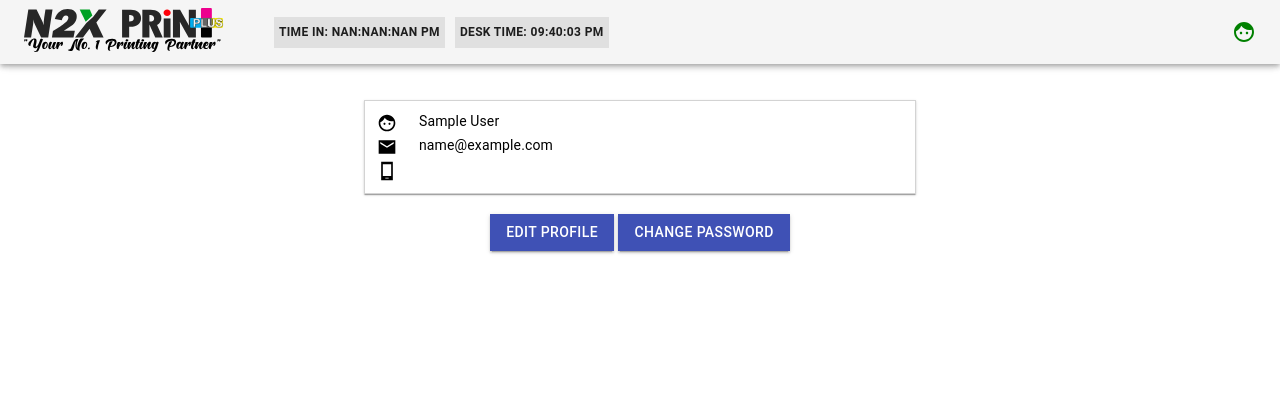
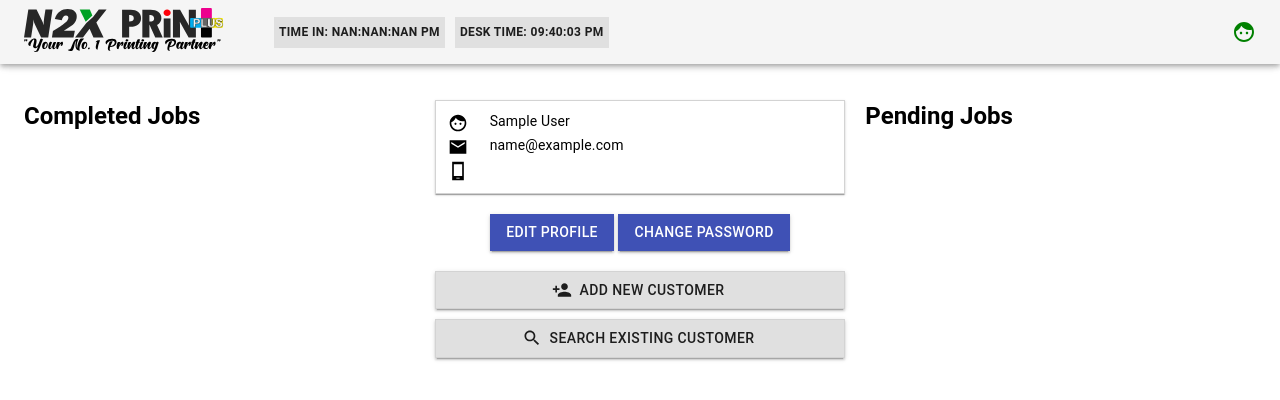
Before and after one commit to batanj/typescript-react-n2xprintplus, a React (Create React App) app: page / in a window 1280 px wide. Shown: the top 400 px of the page. Built offline with nearby package versions, Linux system fonts and the light colour scheme; sample sign-in values are in the browser's storage.

Commit message:
Modified home page

```diff
--- a/src/pages/HomePage.tsx
+++ b/src/pages/HomePage.tsx
@@ -9,6 +9,8 @@ import EmailSharp from "@material-ui/icons/EmailSharp";
 import PhoneAndroidSharp from "@material-ui/icons/PhoneAndroidSharp";
 import Button from "@material-ui/core/Button";
 import PageNavigation from "../components/PageNavigation";
+import PersonAddSharp from "@material-ui/icons/PersonAddSharp";
+import SearchSharp from "@material-ui/icons/SearchSharp";
 import makeStyles from "@material-ui/core/styles/makeStyles";
 import UserContext from "../contexts/UserContext";
 
@@ -26,17 +28,39 @@ const useStyles = makeStyles({
     padding: 2,
   },
   typography: { paddingLeft: 20, fontSize: 14 },
+  btn: { borderRadius: 0, marginBottom: 10, border: "1px solid lightgray" },
 });
 
 const HomePage: React.FC<RouteComponentProps> = ({ ...props }) => {
   const styles = useStyles();
   const user = useContext(UserContext);
+  const { history } = props;
 
   return (
     <>
       <PageNavigation {...props} />
-      <Container className={styles.container} maxWidth="sm">
-        <Box border={1} borderColor="LightGray" boxShadow={1} padding={1.25}>
+      <Container className={styles.container} maxWidth="xl">
+        <Grid container direction="row">
+          <Grid container item sm={4} style={{ paddingRight: 20 }}>
+            <Typography
+              variant="h5"
+              style={{ fontWeight: 700, marginTop: 0, paddingBottom: 10 }}
+            >
+              Completed Jobs
+            </Typography>
+          </Grid>
+          <Grid
+            container
+            item
+            sm={4}
+            style={{ display: "flex", flexDirection: "column" }}
+          >
+            <Box
+              border={1}
+              borderColor="LightGray"
+              boxShadow={1}
+              padding={1.25}
+            >
               <Grid container direction="column">
                 <Grid container item>
                   <FaceSharp className={styles.icon} />
@@ -63,6 +87,7 @@ const HomePage: React.FC<RouteComponentProps> = ({ ...props }) => {
                 variant="contained"
                 color="primary"
                 style={{ borderRadius: 0 }}
+                onClick={() => history.push("/")}
               >
                 Edit Profile
               </Button>
@@ -75,6 +100,40 @@ const HomePage: React.FC<RouteComponentProps> = ({ ...props }) => {
                 Change Password
               </Button>
             </div>
+            <div
+              style={{
+                marginTop: 20,
+                display: "flex",
+                flexDirection: "column",
+              }}
+            >
+              <Button
+                startIcon={<PersonAddSharp />}
+                variant="contained"
+                className={styles.btn}
+                onClick={() => history.push("/customers/add")}
+              >
+                Add New Customer
+              </Button>
+              <Button
+                startIcon={<SearchSharp />}
+                variant="contained"
+                className={styles.btn}
+                onClick={() => history.push("/customers/search")}
+              >
+                Search Existing Customer
+              </Button>
+            </div>
+          </Grid>
+          <Grid container item sm={4} style={{ paddingLeft: 20 }}>
+            <Typography
+              variant="h5"
+              style={{ fontWeight: 700, marginTop: 0, paddingBottom: 10 }}
+            >
+              Pending Jobs
+            </Typography>
+          </Grid>
+        </Grid>
       </Container>
     </>
   );
```
Lines whose indentation alone changed are shown as unchanged.
